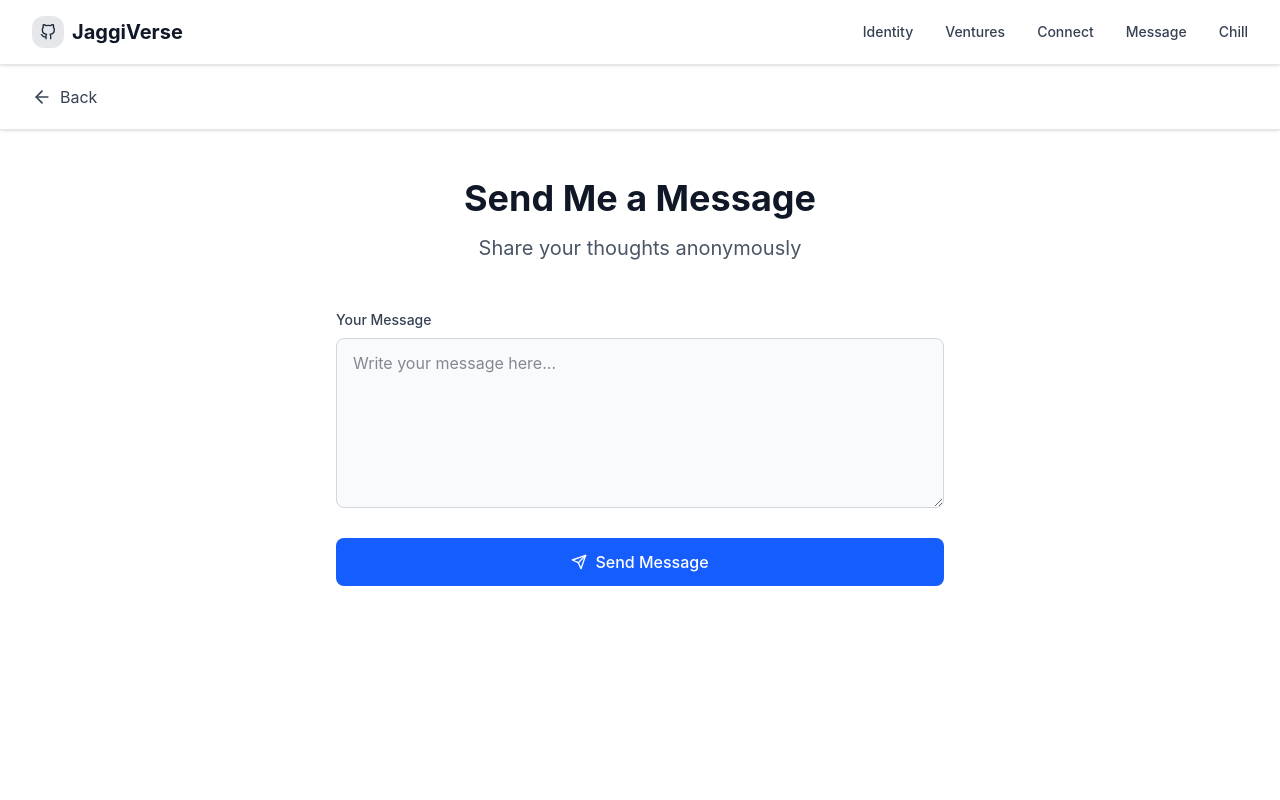
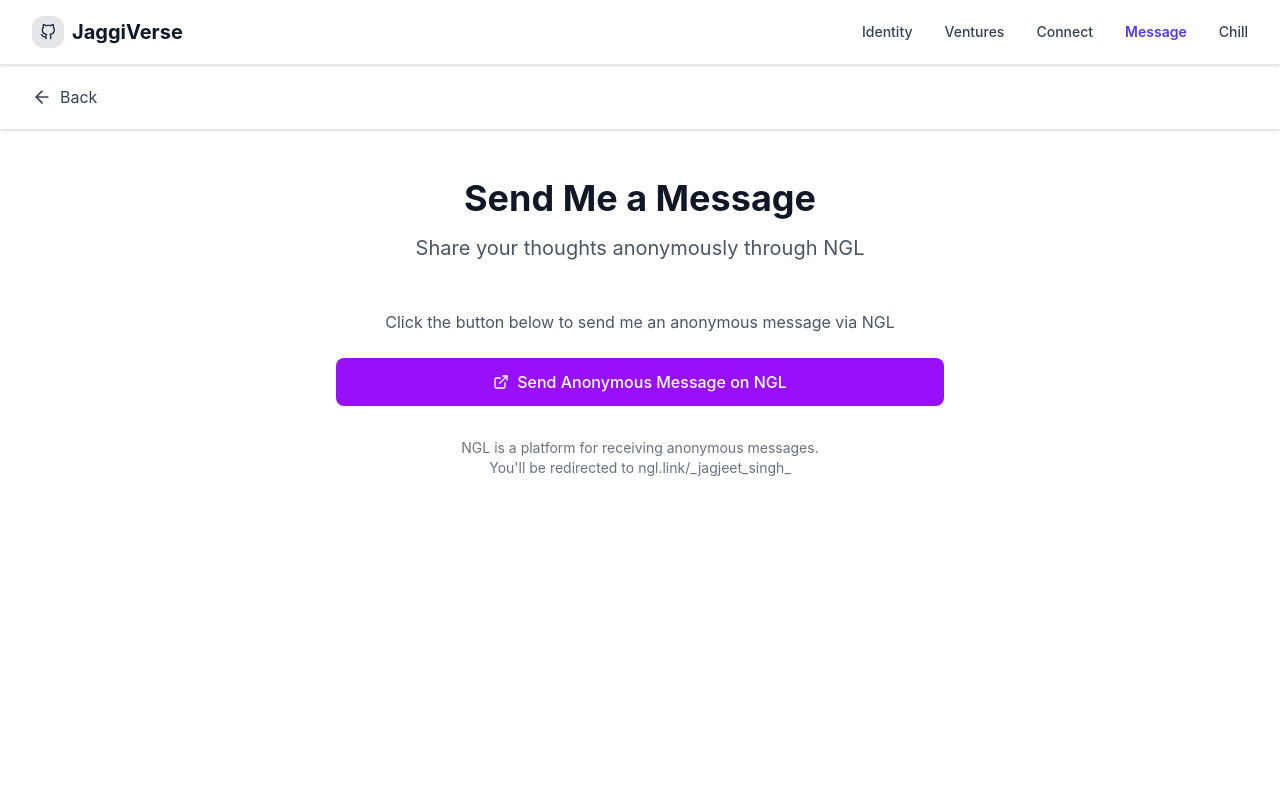
Before and after one commit to jagjeet-singh04/Jagjeet-Website, a React (Vite) app: page /message in a window 1280 px wide. Shown: the top 800 px of the page. Built offline with nearby package versions, Linux system fonts and the light colour scheme.

Commit message:
sections fixed

```diff
--- a/src/App.jsx
+++ b/src/App.jsx
@@ -1,5 +1,5 @@
-import React, { useState } from 'react';
-import { BrowserRouter as Router, Routes, Route } from 'react-router-dom';
+import React from 'react';
+import { BrowserRouter as Router, Routes, Route, useLocation } from 'react-router-dom';
 import { ThemeProvider } from './contexts/ThemeContext';
 import Navbar from './components/layout/Navbar';
 import Footer from './components/layout/Footer';
@@ -14,48 +14,71 @@ import VenturesScreen from './components/VentureScreen';
 import ConnectScreen from './components/ConnectScreen';
 import MessageScreen from './components/MessageScreen';
 
-function MainContent({ chillMode, setChillMode }) {
-  return chillMode ? (
-    <ChillSection onClose={() => setChillMode(false)} />
-  ) : (
-    <main className="flex-grow">
+function MainContent() {
+  return (
+    <>
       <HeroSection />
       <IdentitySection />
       <VenturesSection />
       <SocialHubSection />
       <AnonymousMessageSection />
-    </main>
+    </>
+  );
+}
+
+function Layout({ children }) {
+  const location = useLocation();
+  const hideFooterRoutes = ['/chill'];
+  const shouldShowFooter = !hideFooterRoutes.includes(location.pathname);
+
+  return (
+    <div className="min-h-screen flex flex-col bg-gray-50 dark:bg-gray-900 transition-colors duration-200">
+      <Navbar />
+      <main className="flex-grow">
+        {children}
+      </main>
+      {shouldShowFooter && <Footer />}
+    </div>
   );
 }
 
 function App() {
-  const [chillMode, setChillMode] = useState(false);
-
-  const handleHomeClick = () => {
-    setChillMode(false);
-  };
-
   return (
     <ThemeProvider>
       <Router>
-        <div className="min-h-screen flex flex-col bg-gray-50 dark:bg-gray-900 transition-colors duration-200">
-          <Navbar
-            chillMode={chillMode}
-            onChillToggle={() => setChillMode(!chillMode)}
-            onHomeClick={handleHomeClick}
-          />
-
-          <Routes>
-            <Route path="/" element={<MainContent chillMode={chillMode} setChillMode={setChillMode} />} />
-            <Route path="/identity" element={<IdentityScreen />} />
-            <Route path="/ventures" element={<VenturesScreen />} />
-            <Route path="/connect" element={<ConnectScreen />} />
-            <Route path="/message" element={<MessageScreen />} />
-          </Routes>
-
-          {/* Only show footer on home page */}
-          {window.location.pathname === '/' && !chillMode && <Footer />}
-        </div>
+        <Routes>
+          <Route path="/" element={
+            <Layout>
+              <MainContent />
+            </Layout>
+          } />
+          <Route path="/identity" element={
+            <Layout>
+              <IdentityScreen />
+            </Layout>
+          } />
+          <Route path="/ventures" element={
+            <Layout>
+              <VenturesScreen />
+            </Layout>
+          } />
+          <Route path="/connect" element={
+            <Layout>
+              <ConnectScreen />
+            </Layout>
+          } />
+          <Route path="/message" element={
+            <Layout>
+              <MessageScreen />
+            </Layout>
+          } />
+          <Route path="/chill" element={
+            <div className="min-h-screen flex flex-col">
+              <Navbar />
+              <ChillSection />
+            </div>
+          } />
+        </Routes>
       </Router>
     </ThemeProvider>
   );
--- a/src/components/ConnectScreen.jsx
+++ b/src/components/ConnectScreen.jsx
@@ -9,7 +9,7 @@ const ConnectScreen = () => {
     { icon: <FiLinkedin />, name: 'LinkedIn', url: 'https://www.linkedin.com/in/jagjeet-singh-a71aa2251/' },
     { icon: <FiTwitter />, name: 'Twitter', url: 'https://twitter.com' },
     { icon: <FiInstagram />, name: 'Instagram', url: 'https://www.instagram.com/_jagjeet_singh_/' },
-    { icon: <FiMail />, name: 'Email', url: 'mailto:your-email@example.com' }
+    { icon: <FiMail />, name: 'Email', url: 'mailto:jagjeetsingh0424@gmail.com' }
   ];
 
   return (
--- a/src/components/MessageScreen.jsx
+++ b/src/components/MessageScreen.jsx
@@ -1,19 +1,14 @@
 import React, { useState } from 'react';
 import { motion } from 'framer-motion';
-import { FiArrowLeft, FiSend } from 'react-icons/fi';
+import { FiArrowLeft, FiSend, FiExternalLink } from 'react-icons/fi';
 import { Link } from 'react-router-dom';
 
 const MessageScreen = () => {
-  const [message, setMessage] = useState('');
   const [submitted, setSubmitted] = useState(false);
+  const nglUsername = "_jagjeet_singh_"; // Replace with your actual NGL username
 
-  const handleSubmit = (e) => {
-    e.preventDefault();
-    // Here you would typically send the message to your backend
-    console.log('Message submitted:', message);
-    setSubmitted(true);
-    setMessage('');
-    setTimeout(() => setSubmitted(false), 3000);
+  const handleNglRedirect = () => {
+    window.open(`https://ngl.link/${nglUsername}`, '_blank');
   };
 
   return (
@@ -43,7 +38,7 @@ const MessageScreen = () => {
         <div className="text-center mb-12">
           <h1 className="text-4xl font-bold text-gray-900 dark:text-white mb-4">Send Me a Message</h1>
           <p className="text-xl text-gray-600 dark:text-gray-300">
-            Share your thoughts anonymously
+            Share your thoughts anonymously through NGL
           </p>
         </div>
 
@@ -56,31 +51,27 @@ const MessageScreen = () => {
             Thank you for your message! I'll get back to you soon.
           </motion.div>
         ) : (
-          <form onSubmit={handleSubmit} className="space-y-6">
-            <div>
-              <label htmlFor="message" className="block text-sm font-medium text-gray-700 dark:text-gray-300 mb-2">
-                Your Message
-              </label>
-              <textarea
-                id="message"
-                rows={6}
-                className="w-full px-4 py-3 bg-gray-50 dark:bg-gray-800 border border-gray-300 dark:border-gray-700 rounded-lg focus:ring-blue-500 focus:border-blue-500"
-                placeholder="Write your message here..."
-                value={message}
-                onChange={(e) => setMessage(e.target.value)}
-                required
-              />
+          <div className="space-y-6">
+            <div className="text-center">
+              <p className="text-gray-600 dark:text-gray-300 mb-6">
+                Click the button below to send me an anonymous message via NGL
+              </p>
             </div>
             <motion.button
-              type="submit"
+              onClick={handleNglRedirect}
               whileHover={{ scale: 1.03 }}
               whileTap={{ scale: 0.98 }}
-              className="w-full flex items-center justify-center gap-2 px-6 py-3 bg-blue-600 hover:bg-blue-700 text-white font-medium rounded-lg transition-colors"
+              className="w-full flex items-center justify-center gap-2 px-6 py-3 bg-purple-600 hover:bg-purple-700 text-white font-medium rounded-lg transition-colors"
             >
-              <FiSend />
-              Send Message
+              <FiExternalLink />
+              Send Anonymous Message on NGL
             </motion.button>
-          </form>
+
+            <div className="text-center text-sm text-gray-500 dark:text-gray-400 mt-8">
+              <p>NGL is a platform for receiving anonymous messages.</p>
+              <p>You'll be redirected to ngl.link/{nglUsername}</p>
+            </div>
+          </div>
         )}
       </motion.div>
     </div>
--- a/src/components/layout/Navbar.jsx
+++ b/src/components/layout/Navbar.jsx
@@ -1,19 +1,36 @@
-import React, { useState } from 'react';
+import React, { useState, useEffect } from 'react';
 import { motion, AnimatePresence } from 'framer-motion';
 import { FiSun, FiMoon, FiGithub, FiMenu, FiX } from 'react-icons/fi';
 import { useTheme } from '../../contexts/ThemeContext';
-import { Link, useNavigate } from 'react-router-dom';
+import { Link, useNavigate, useLocation } from 'react-router-dom';
 
-const Navbar = ({ chillMode, onChillToggle, onHomeClick }) => {
+const Navbar = () => {
   const { darkMode, toggleTheme } = useTheme();
   const [mobileMenuOpen, setMobileMenuOpen] = useState(false);
+  const [chillMode, setChillMode] = useState(false);
   const navigate = useNavigate();
+  const location = useLocation();
+
+  // Initialize chillMode from localStorage
+  useEffect(() => {
+    const savedChillMode = localStorage.getItem('chillMode') === 'true';
+    setChillMode(savedChillMode);
+  }, []);
 
   const handleHomeClick = (e) => {
     e.preventDefault();
-    onHomeClick();
     setMobileMenuOpen(false);
     navigate('/');
+    window.scrollTo(0, 0); // Scroll to top when navigating home
+  };
+
+  const handleChillToggle = (e) => {
+    e.preventDefault();
+    const newChillMode = !chillMode;
+    setChillMode(newChillMode);
+    localStorage.setItem('chillMode', newChillMode);
+    navigate('/chill');
+    setMobileMenuOpen(false);
   };
 
   const navItems = [
@@ -23,14 +40,17 @@ const Navbar = ({ chillMode, onChillToggle, onHomeClick }) => {
     { id: 'message', label: 'Message', path: '/message' },
   ];
 
+  // Check if current route is the chill section
+  const isChillSection = location.pathname === '/chill';
+
   return (
     <header className="sticky top-0 z-50 bg-white/90 dark:bg-gray-900/90 backdrop-blur-sm border-b border-gray-200 dark:border-gray-800 shadow-sm">
       <div className="max-w-7xl mx-auto px-4 sm:px-6 lg:px-8">
         <div className="flex justify-between h-16 items-center">
-          {/* Logo/Home */}
+          {/* Logo/Home - Fixed Link */}
           <div className="flex items-center">
-            <a
-              href="#home"
+            <Link
+              to="/"
               className="flex items-center group"
               onClick={handleHomeClick}
             >
@@ -44,7 +64,7 @@ const Navbar = ({ chillMode, onChillToggle, onHomeClick }) => {
               >
                 JaggiVerse
               </motion.span>
-            </a>
+            </Link>
           </div>
 
           {/* Desktop Navigation */}
@@ -53,17 +73,21 @@ const Navbar = ({ chillMode, onChillToggle, onHomeClick }) => {
               <Link
                 key={item.id}
                 to={item.path}
-                className="text-sm font-medium text-gray-700 hover:text-gray-900 dark:text-gray-300 dark:hover:text-gray-100"
+                className={`text-sm font-medium ${
+                  location.pathname === item.path
+                    ? 'text-indigo-600 dark:text-indigo-400 font-semibold'
+                    : 'text-gray-700 hover:text-gray-900 dark:text-gray-300 dark:hover:text-gray-100'
+                }`}
                 onClick={() => setMobileMenuOpen(false)}
               >
                 {item.label}
               </Link>
             ))}
             <button
-              onClick={onChillToggle}
+              onClick={handleChillToggle}
               className={`text-sm font-medium ${
-                chillMode
-                  ? 'text-indigo-600 dark:text-indigo-400'
+                isChillSection
+                  ? 'text-indigo-600 dark:text-indigo-400 font-semibold'
                   : 'text-gray-700 hover:text-gray-900 dark:text-gray-300 dark:hover:text-gray-100'
               }`}
             >
@@ -106,18 +130,22 @@ const Navbar = ({ chillMode, onChillToggle, onHomeClick }) => {
                   <Link
                     key={item.id}
                     to={item.path}
-                    className="block w-full px-4 py-2 text-left text-sm font-medium text-gray-700 hover:bg-gray-100 dark:text-gray-300 dark:hover:bg-gray-800 rounded-md"
+                    className={`block w-full px-4 py-2 text-left text-sm font-medium ${
+                      location.pathname === item.path
+                        ? 'bg-indigo-50 dark:bg-indigo-900/30 text-indigo-600 dark:text-indigo-400'
+                        : 'text-gray-700 hover:bg-gray-100 dark:text-gray-300 dark:hover:bg-gray-800'
+                    } rounded-md`}
                     onClick={() => setMobileMenuOpen(false)}
                   >
                     {item.label}
                   </Link>
                 ))}
                 <button
-                  onClick={onChillToggle}
+                  onClick={handleChillToggle}
                   className={`block w-full px-4 py-2 text-left text-sm font-medium ${
-                    chillMode
-                      ? 'text-indigo-600 dark:text-indigo-400'
-                      : 'text-gray-700 hover:text-gray-900 dark:text-gray-300 dark:hover:text-gray-100'
+                    isChillSection
+                      ? 'bg-indigo-50 dark:bg-indigo-900/30 text-indigo-600 dark:text-indigo-400'
+                      : 'text-gray-700 hover:bg-gray-100 dark:text-gray-300 dark:hover:bg-gray-800'
                   } rounded-md`}
                 >
                   {chillMode ? 'Chill Mode (On)' : 'Chill Mode'}
```
Also changed, not shown: src/components/sections/ChillSection.jsx (+5 -14 lines).
